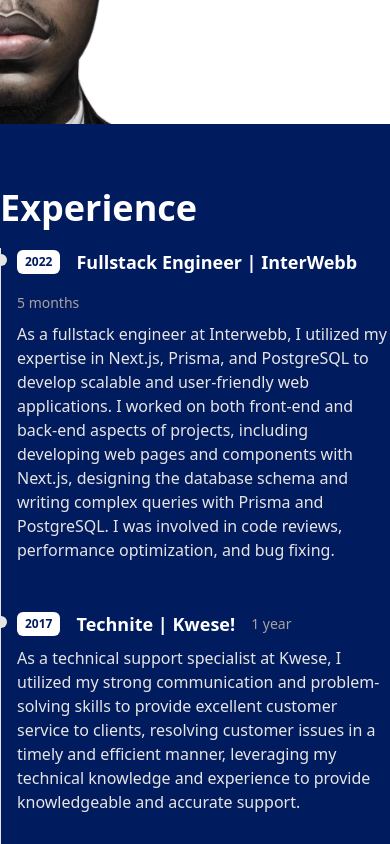
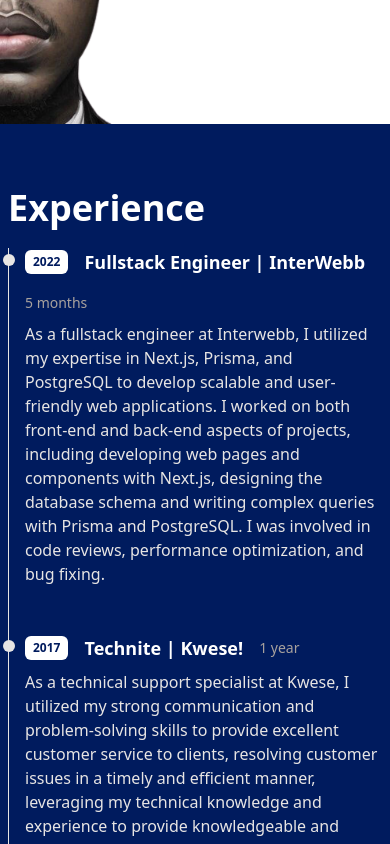
Before and after one commit to cozyCodr/deploy_portfolio, a React (Vite) app: page / in a window 390 px wide. Shown: the part 720-1564 px from the top of the page. Built offline with nearby package versions, Linux system fonts and the light colour scheme.

Commit message:
add padding to work component

```diff
--- a/src/components/Work.jsx
+++ b/src/components/Work.jsx
@@ -29,7 +29,7 @@ const Work = () => {
   return (
     <div
       id="work"
-      className=" m-auto md:pl-[10rem] md:p-20 p:2 py-16 bg-[#001b5e]"
+      className=" m-auto md:pl-[10rem] md:p-20 p-2 py-16 bg-[#001b5e]"
     >
       <h1 className="text-4xl font-bold pb-5 text-white">Experience</h1>
       {data.map((item, idx) => (
```
